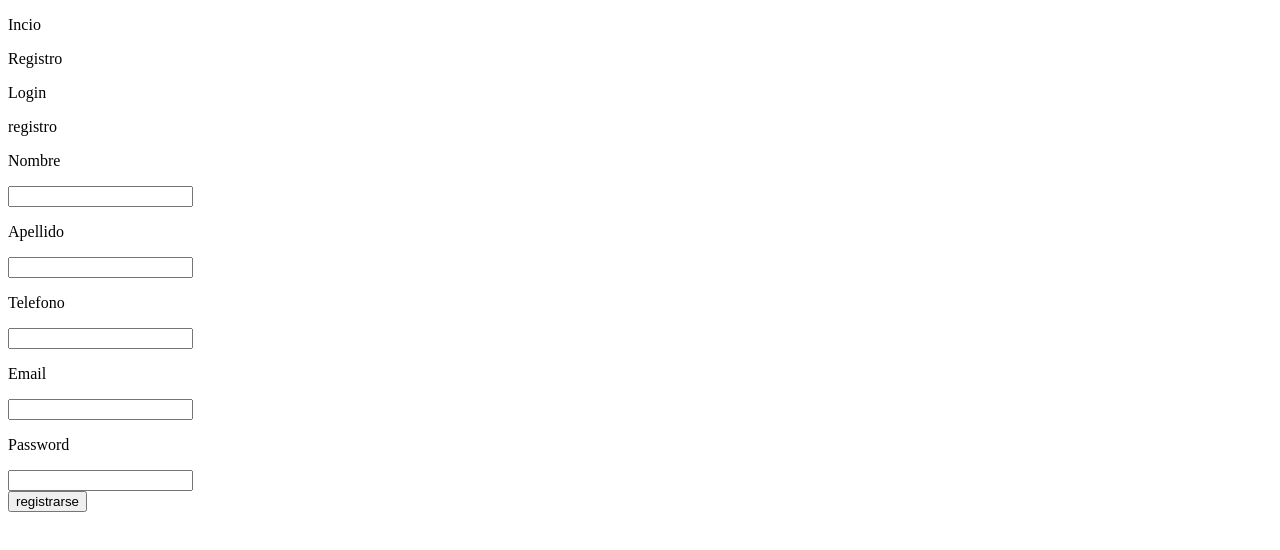
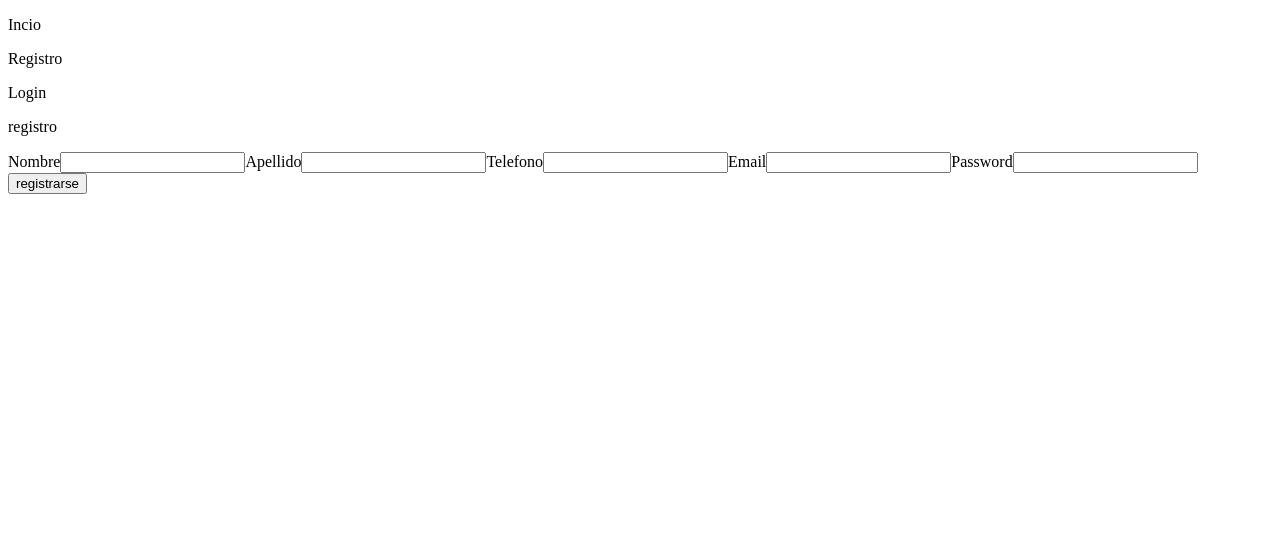
Before and after one commit to blicsi/angular-tp-3, an Angular app: page /register in a window 1280 px wide. Shown: the top 550 px of the page. Built offline with nearby package versions, Linux system fonts and the light colour scheme.

Commit message:
version 0.5 pablo form casi funciona

```diff
--- a/src/app/app.component.html
+++ b/src/app/app.component.html
@@ -1,2 +1,3 @@
 <app-menu></app-menu>
+
 <router-outlet></router-outlet>
--- a/src/app/app.module.ts
+++ b/src/app/app.module.ts
@@ -1,5 +1,4 @@
 import { NgModule } from '@angular/core';
-import { FormsModule } from '@angular/forms';
 import { BrowserModule } from '@angular/platform-browser';
 
 import { AppRoutingModule } from './app-routing.module';
@@ -9,7 +8,8 @@ import { RegistroComponent } from './pages/registro/registro.component';
 import { LoginComponent } from './pages/login/login.component';
 import { DetalleComponent } from './pages/detalle/detalle.component';
 import { MenuComponent } from './menu/menu.component';
-import { ReactiveFormsModule } from '@angular/forms';
+import { FormsModule,ReactiveFormsModule } from '@angular/forms';
+import { FormBuilder,FormGroup,Validators } from '@angular/forms';
 
 @NgModule({
   declarations: [
--- a/src/app/pages/registro/registro.component.html
+++ b/src/app/pages/registro/registro.component.html
@@ -1,16 +1,21 @@
 <p>registro</p>
-<form>
+<form [formGroup]="myForm" (ngSubmit)="registrarse()">
   <div>
-    <p>Nombre</p>
-    <input type="text" />
-    <p>Apellido</p>
-    <input type="text" />
-    <p>Telefono</p>
-    <input type="text" />
-    <p>Email</p>
-    <input type="email" />
-    <p>Password</p>
-    <input type="password" />
+    <label>Nombre</label>
+    <p *ngIf="myForm.get('nombre')?.errors && myForm.get('nombre')?.dirty">el campo es obligaotorio</p>
+    <input type="text" formControlName="nombre" />
+    <label>Apellido</label>
+    <p *ngIf="myForm.get('apellido')?.errors && myForm.get('apellido')?.dirty">el campo es obligaotorio</p>
+    <input type="text" formControlName="apellido" />
+    <label>Telefono</label>
+    <p *ngIf="myForm.get('telefono')?.errors && myForm.get('telefono')?.dirty">el campo es obligaotorio</p>
+    <input type="text" formControlName="telefono" />
+    <label>Email</label>
+    <p *ngIf="myForm.get('correo')?.errors && myForm.get('correo')?.dirty">el campo es obligaotorio</p>
+    <input type="email" FormControlName="correo" />
+    <label>Password</label>
+    <p *ngIf="myForm.get('clave')?.errors && myForm.get('clave')?.dirty">el campo es obligaotorio</p>
+    <input type="password" FOrmControlName="clave" />
   </div>
   <button type="submit">registrarse</button>
 </form>
--- a/src/app/pages/registro/registro.component.ts
+++ b/src/app/pages/registro/registro.component.ts
@@ -1,4 +1,5 @@
 import { Component, OnInit } from '@angular/core';
+import { FormBuilder, FormGroup, Validators } from '@angular/forms';
 
 @Component({
   selector: 'app-registro',
@@ -7,7 +8,21 @@ import { Component, OnInit } from '@angular/core';
 })
 export class RegistroComponent implements OnInit {
 
-  constructor() { }
+  myForm:FormGroup
+  constructor(
+    private fb:FormBuilder
+  ) {
+    this.myForm=this.fb.group({
+      nombre:["",[Validators.required]],
+      apellido:["",[Validators.required]],
+      correo:["",[Validators.required]],
+      clave:["",[Validators.required]],
+      telefono:["",[Validators.required]]
+    })
+  }
+  registrarse(){
+    console.log(this.myForm.value)
+  }
 
   ngOnInit(): void {
   }
--- a/tsconfig.json
+++ b/tsconfig.json
@@ -1,4 +1,3 @@
-
 /* To learn more about this file see: https://angular.io/config/tsconfig. */
 {
   "compileOnSave": false,
```
